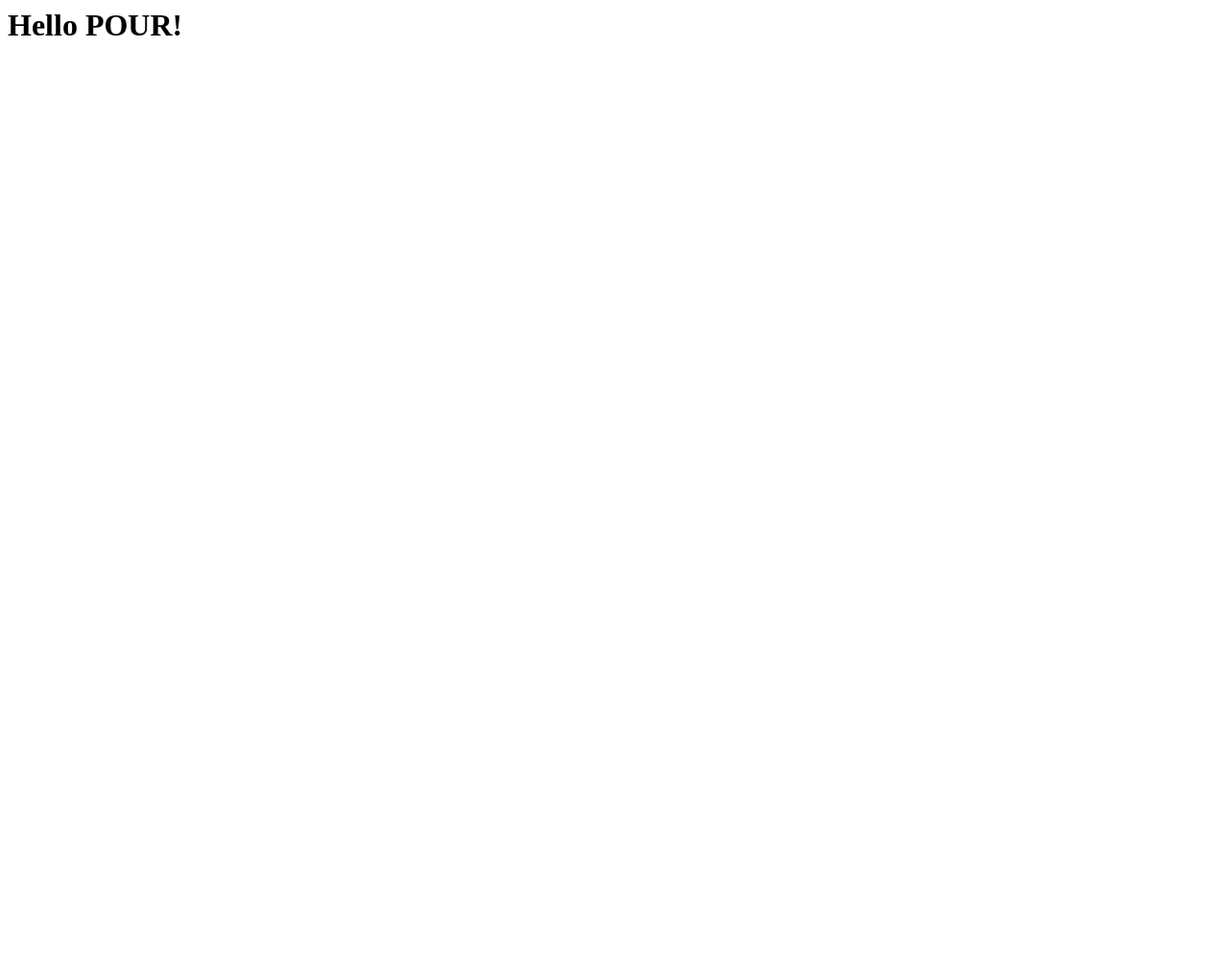
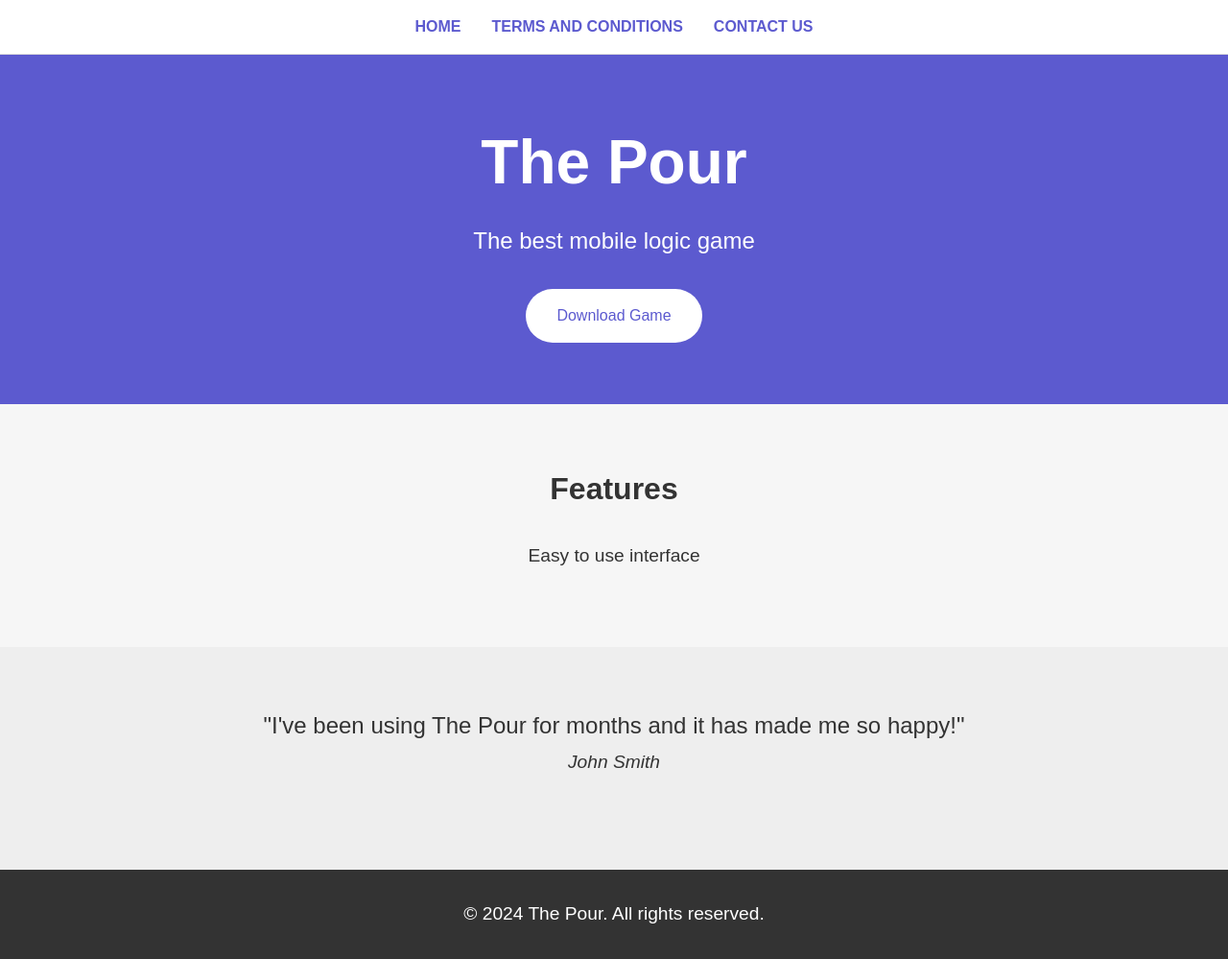
Before and after one commit to Romkazm/slonapps_web, a plain HTML site: page pour/index.html in a window 1280 px wide. Shown: the whole page at 96% size. Before the commit the page ends 800 px from the top, so only its background shows below. Drawn offline with Linux system fonts and the light colour scheme.

Commit message:
pour pages

```diff
--- a/pour/index.html
+++ b/pour/index.html
@@ -1 +1,41 @@
-<h1>Hello POUR!</h1>
+<!DOCTYPE html>
+<html>
+<head>
+	<meta charset="UTF-8">
+	<title>The Pour</title>
+	<link rel="stylesheet" href="style.css">
+</head>
+<body>
+	<header>
+		<nav>
+			<ul>
+				<li><a href="index.html">Home</a></li>
+				<li><a href="terms.html">Terms and Conditions</a></li>
+				<li><a href="contact.html">Contact Us</a></li>
+			</ul>
+		</nav>
+	</header>
+	<main>
+		<section class="hero">
+			<h1>The Pour</h1>
+			<p>The best mobile logic game</p>
+			<a href="https://apps.apple.com/app/id1633809162" class="button">Download Game</a>
+		</section>
+		<section class="features">
+			<h2>Features</h2>
+			<ul>
+				<li>Easy to use interface</li>
+			</ul>
+		</section>
+		<section class="testimonial">
+			<blockquote>
+				<p>"I've been using The Pour for months and it has made me so happy!"</p>
+				<cite>John Smith</cite>
+			</blockquote>
+		</section>
+	</main>
+	<footer>
+		<p>&copy; 2024 The Pour. All rights reserved.</p>
+	</footer>
+</body>
+</html>
--- /dev/null
+++ b/pour/style.css
@@ -0,0 +1,128 @@
+/* Global styles */
+
+* {
+  box-sizing: border-box;
+  margin: 0;
+  padding: 0;
+}
+
+body {
+  font-family: Arial, sans-serif;
+  font-size: 16px;
+  line-height: 1.5;
+  color: #333;
+}
+
+a {
+  color: #5C5ACF;
+  text-decoration: none;
+}
+
+ul {
+  list-style: none;
+}
+
+/* Header styles */
+
+header {
+  background-color: #FFF;
+  border-bottom: 1px solid #DDD;
+  padding: 1rem;
+  text-align: center;
+}
+
+nav ul {
+  display: flex;
+  justify-content: center;
+  align-items: center;
+}
+
+nav li {
+  margin: 0 1rem;
+}
+
+nav a {
+  font-weight: bold;
+  text-transform: uppercase;
+}
+
+/* Hero section styles */
+
+.hero {
+  background-color: #5C5ACF;
+  color: #FFF;
+  padding: 4rem;
+  text-align: center;
+}
+
+.hero h1 {
+  font-size: 4rem;
+  margin-bottom: 1rem;
+}
+
+.hero p {
+  font-size: 1.5rem;
+  margin-bottom: 2rem;
+}
+
+.button {
+  display: inline-block;
+  padding: 1rem 2rem;
+  background-color: #FFF;
+  color: #5C5ACF;
+  border-radius: 2rem;
+  transition: background-color 0.3s ease;
+}
+
+.button:hover {
+  background-color: #DDD;
+}
+
+/* Features section styles */
+
+.features {
+  background-color: #F6F6F6;
+  padding: 4rem;
+  text-align: center;
+}
+
+.features h2 {
+  font-size: 2rem;
+  margin-bottom: 2rem;
+}
+
+.features li {
+  font-size: 1.2rem;
+  margin-bottom: 1rem;
+}
+
+/* Testimonial section styles */
+
+.testimonial {
+  background-color: #EEE;
+  padding: 4rem;
+  text-align: center;
+}
+
+.testimonial blockquote {
+  font-size: 1.5rem;
+  margin-bottom: 2rem;
+}
+
+.testimonial cite {
+  font-style: italic;
+  font-size: 1.2rem;
+}
+
+/* Footer styles */
+
+footer {
+  background-color: #333;
+  color: #FFF;
+  padding: 2rem;
+  text-align: center;
+}
+
+footer p {
+  font-size: 1.2rem;
+}
```
Also changed, not shown: pour/contact.html (added, +28 -0 lines), pour/privacy.html (added, +50 -0 lines), pour/terms.html (added, +73 -0 lines).
